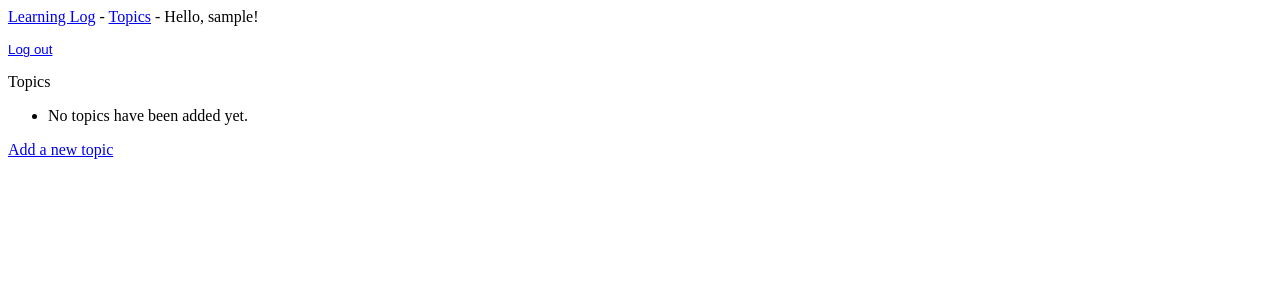
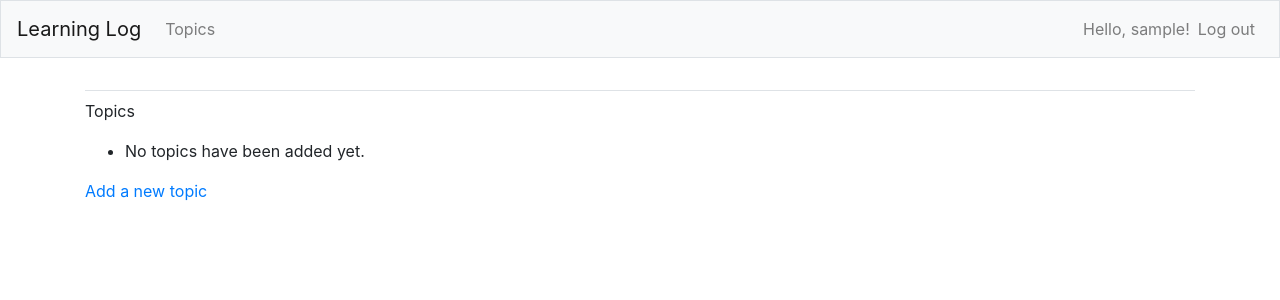
Before and after one commit to Vlad1343/Django, a Django app: page /topics/ in a window 1280 px wide. Shown: the top 300 px of the page. Run offline with Django 5.2, Linux system fonts and the light colour scheme; the visitor is signed in with stand-in values (Sample User, id 1); data that the repository does not hold is empty; some libraries are stand-ins or nearby versions.

Commit message:
Django - Observation Journal

```diff
--- a/learning_log/settings.py
+++ b/learning_log/settings.py
@@ -31,9 +31,12 @@ ALLOWED_HOSTS = []
 # Application definition
 
 INSTALLED_APPS = [
-    #My apps
+    # My apps
     "learning_logs",
     "users",
+
+    # Third-party apps
+    "bootstrap4",
 
     # Django apps
     "django.contrib.admin",
--- a/learning_logs/templates/learning_logs/base.html
+++ b/learning_logs/templates/learning_logs/base.html
@@ -1,4 +1,4 @@
-<p>
+{% comment %} <p>
     <a href="{% url 'learning_logs:index' %}">Learning Log</a> -
     <a href="{% url 'learning_logs:topics' %}">Topics</a> -
     {% if user.is_authenticated %}
@@ -13,4 +13,67 @@
     {% endif %}
 </p>
 
-{% block content %}{% endblock content %}
+{% block content %}{% endblock content %} {% endcomment %}
+
+
+
+
+
+
+{% load bootstrap4 %}
+
+<!DOCTYPE html>
+<html lang="en">
+<head>
+    <meta charset="UTF-8">
+    <meta name="viewport" content="width=device-width, initial-scale=1.0, shrink-to-fit=no">
+    <title>Learning Log</title>
+
+    {% bootstrap_css %}
+    {% bootstrap_javascript jquery='full' %}
+</head>
+<body>
+    <nav class="navbar navbar-expand-md navbar-light bg-light mb-4 border">
+        <a class="navbar-brand" href="{% url 'learning_logs:index' %}">Learning Log</a>
+
+        <button class="navbar-toggler" type="button" data-toggle="collapse"
+            data-target="#navbarCollapse" aria-controls="navbarCollapse"
+            aria-expanded="false" aria-label="Toggle navigation">
+          <span class="navbar-toggler-icon"></span></button>
+
+        <div class="collapse navbar-collapse" id="navbarCollapse">
+            <ul class="navbar-nav mr-auto">
+                <li class="nav-item">
+                    <a class="nav-link" href="{% url 'learning_logs:topics' %}">Topics</a>
+                </li>
+            </ul>
+            <ul class="navbar-nav ml-auto">
+                {% if user.is_authenticated %}
+                    <li class="nav-item">
+                        <span class="navbar-text">Hello, {{ user.username }}!</span>
+                    </li>
+                    <li class="nav-item">
+                        <a class="nav-link" href="{% url 'users:logout' %}">Log out</a>
+                        </li>
+                {% else %}
+                    <li class="nav-item">
+                        <a class="nav-link" href="{% url 'users:register' %}">Register</a>
+                    </li>
+                    <li class="nav-item">
+                        <a class="nav-link" href="{% url 'users:login' %}">Log in</a>
+                    </li>
+                {% endif %}
+            </ul>
+        </div>
+    </nav>
+
+    <main role="main" class="container">
+        <div class="pb-2 mb-2 border-bottom">
+            {% block page_header %}{% endblock page_header %}
+        </div>
+        <div>
+            {% block content %}{% endblock content %}
+        </div>
+    </main>
+</body>
+</html>
```
Also changed, not shown: learning_logs/templates/learning_logs/index.html (+17 -3 lines).
